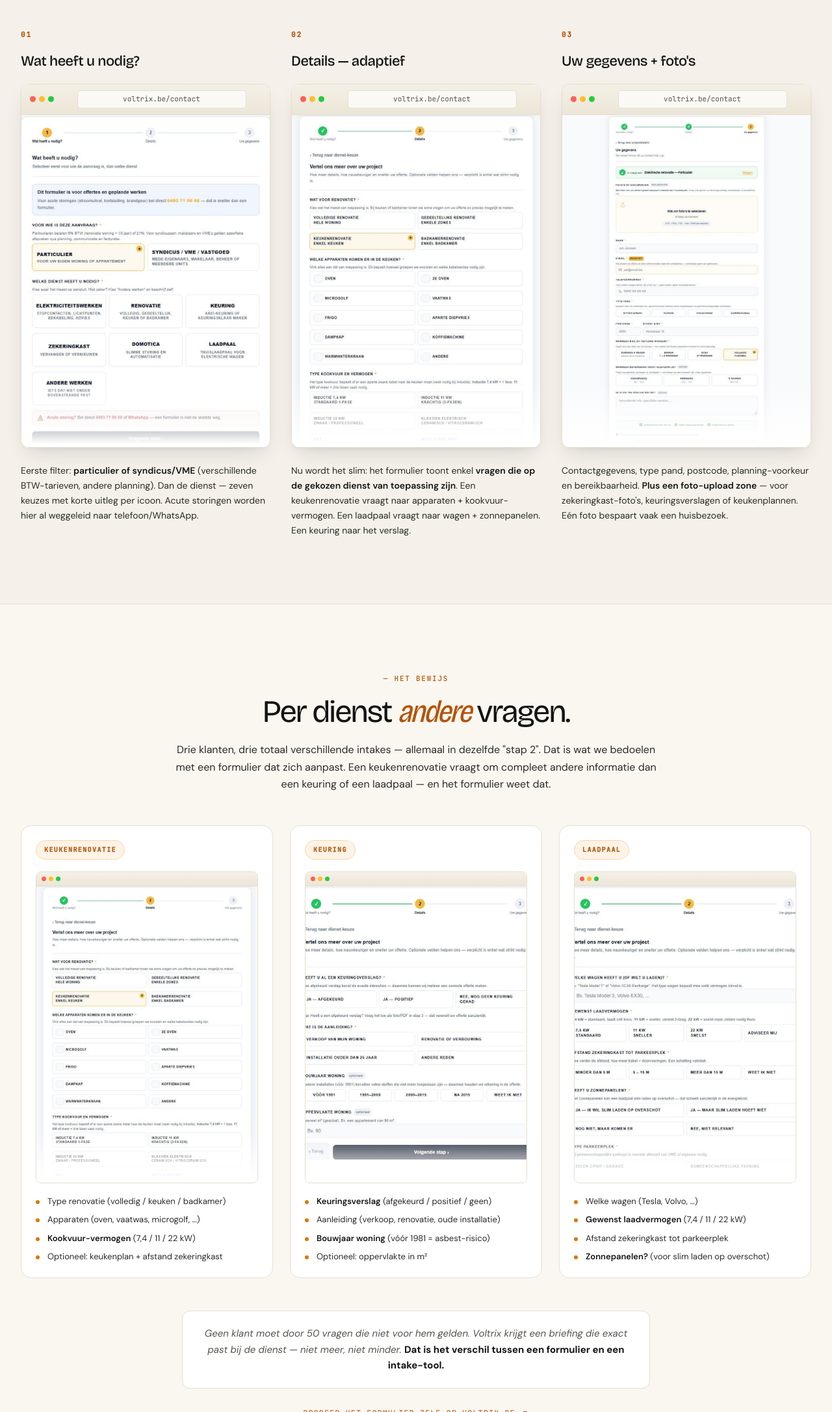
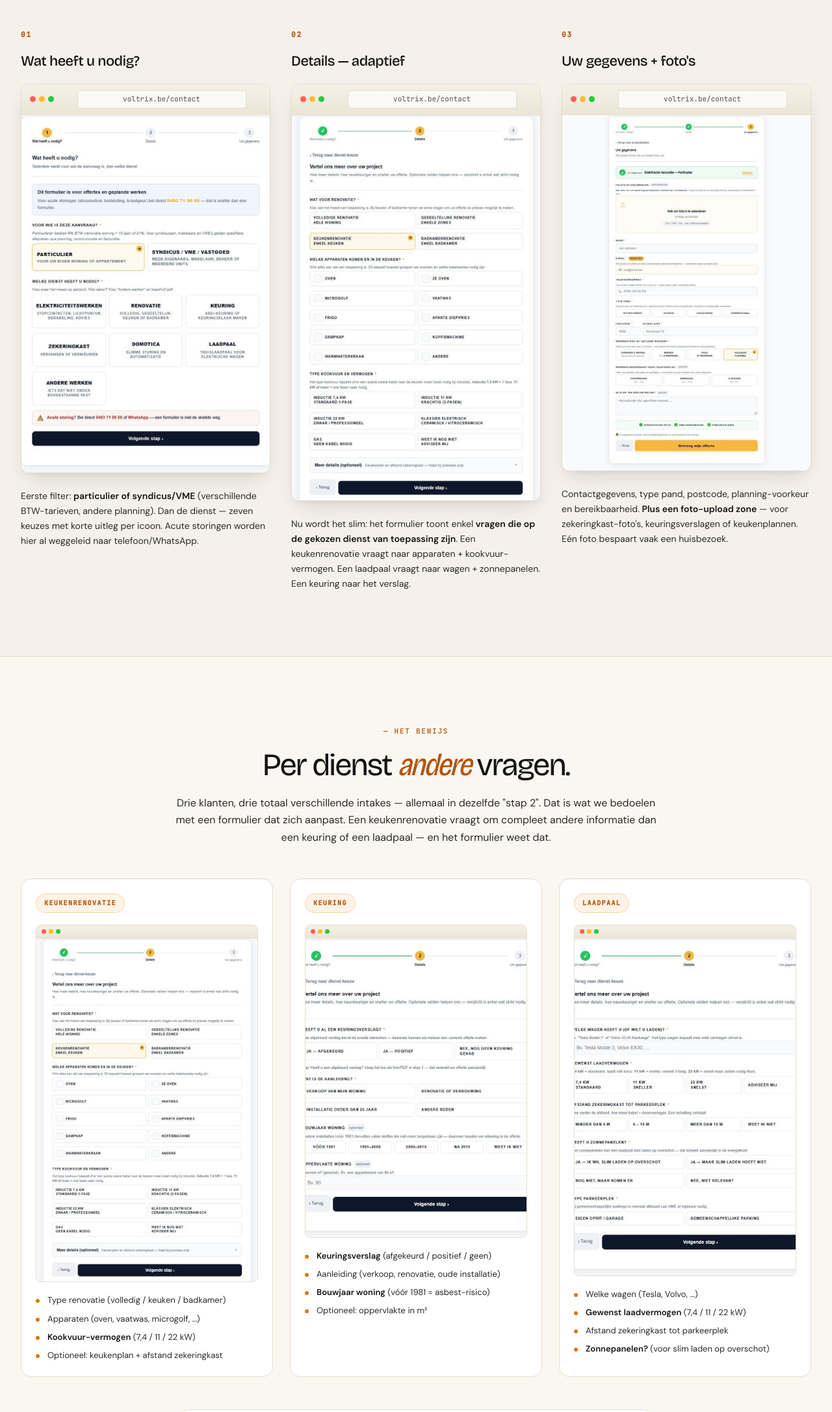
Before and after one commit to stefweyts/Webcraftiq, a plain HTML site: page cases/voltrix.html in a window 1280 px wide. Shown: the part 4900-7073 px from the top of the page at 65% size. Drawn offline with nearby package versions, Linux system fonts and the light colour scheme.

Commit message:
Add files via upload

```diff
--- a/cases/voltrix.html
+++ b/cases/voltrix.html
@@ -1,7 +1,7 @@
 <!DOCTYPE html>
 <html lang="nl-BE">
 <head>
-<!-- Webcraftiq v2.11 | 2026-05-09 | Stef Weyts -->
+<!-- Webcraftiq v2.11.1 | 2026-05-09 | Stef Weyts -->
 
 <meta charset="UTF-8" />
 <meta name="viewport" content="width=device-width, initial-scale=1.0" />
@@ -114,36 +114,13 @@ section.story-section { padding: 100px 0; border-bottom: 1px solid var(--line);
   overflow: hidden;
   box-shadow: 0 14px 32px -12px rgba(20,20,20,0.18), 0 4px 8px -4px rgba(20,20,20,0.06);
   transition: transform 0.4s var(--ease), box-shadow 0.4s var(--ease);
-  height: 560px;
-  position: relative;
-  display: flex;
-  flex-direction: column;
 }
 .flow-browser:hover { transform: translateY(-4px); box-shadow: 0 22px 44px -16px rgba(20,20,20,0.22), 0 8px 14px -8px rgba(20,20,20,0.08); }
-.flow-browser-bar { display: flex; align-items: center; gap: 12px; padding: 9px 13px; background: linear-gradient(to bottom, #f5f0e6, #ece6d8); border-bottom: 1px solid var(--line); flex-shrink: 0; z-index: 2; position: relative; }
+.flow-browser-bar { display: flex; align-items: center; gap: 12px; padding: 9px 13px; background: linear-gradient(to bottom, #f5f0e6, #ece6d8); border-bottom: 1px solid var(--line); }
 .flow-dots { display: flex; gap: 5px; flex-shrink: 0; }
 .flow-dot { width: 9px; height: 9px; border-radius: 50%; }
 .flow-url { flex: 1; background: rgba(255,255,255,0.7); border: 1px solid rgba(214, 205, 184, 0.6); border-radius: 5px; padding: 4px 10px; font-family: var(--font-mono); font-size: 11px; color: var(--ink-3); text-align: center; max-width: 260px; margin: 0 auto; }
-.flow-browser img { display: block; width: 100%; height: auto; background: #fff; }
-.flow-browser-scroll {
-  flex: 1;
-  overflow: hidden;
-  position: relative;
-}
-.flow-browser-scroll::after {
-  content: "";
-  position: absolute;
-  bottom: 0;
-  left: 0;
-  right: 0;
-  height: 100px;
-  background: linear-gradient(to bottom, rgba(255,255,255,0), var(--bg-card) 95%);
-  pointer-events: none;
-  z-index: 1;
-}
-@media (max-width: 1100px) {
-  .flow-browser { height: 640px; }
-}
+.flow-browser img { display: block; width: 100%; height: auto; }
 .flow-step-desc { font-size: 14px; line-height: 1.65; color: var(--ink-2); margin: 6px 0 0; }
 .flow-step-desc strong { color: var(--ink); font-weight: 600; }
 
@@ -163,10 +140,6 @@ section.story-section { padding: 100px 0; border-bottom: 1px solid var(--line);
   border: 1px solid var(--line);
   border-radius: 8px;
   overflow: hidden;
-  position: relative;
-  height: 480px;
-  display: flex;
-  flex-direction: column;
 }
 .adaptive-bar {
   display: flex;
@@ -174,10 +147,6 @@ section.story-section { padding: 100px 0; border-bottom: 1px solid var(--line);
   padding: 6px 8px;
   background: linear-gradient(to bottom, #f5f0e6, #ece6d8);
   border-bottom: 1px solid var(--line);
-  height: 22px;
-  flex-shrink: 0;
-  z-index: 2;
-  position: relative;
 }
 .adaptive-dots { display: flex; gap: 4px; }
 .adaptive-dot { width: 7px; height: 7px; border-radius: 50%; }
@@ -185,22 +154,6 @@ section.story-section { padding: 100px 0; border-bottom: 1px solid var(--line);
   display: block;
   width: 100%;
   height: auto;
-}
-.adaptive-browser-scroll {
-  flex: 1;
-  overflow: hidden;
-  position: relative;
-}
-.adaptive-browser::after {
-  content: "";
-  position: absolute;
-  bottom: 0;
-  left: 0;
-  right: 0;
-  height: 80px;
-  background: linear-gradient(to bottom, rgba(255,255,255,0), var(--bg-card) 90%);
-  pointer-events: none;
-  z-index: 1;
 }
 .adaptive-list { list-style: none; padding: 0; margin: 0; display: flex; flex-direction: column; gap: 8px; }
 .adaptive-list li { font-size: 13px; line-height: 1.55; color: var(--ink-2); padding-left: 18px; position: relative; }
@@ -631,9 +584,7 @@ body.menu-open .mobile-menu-list li:nth-child(6) { transition-delay: 0.26s; }
             </div>
             <div class="flow-url">voltrix.be/contact</div>
           </div>
-          <div class="flow-browser-scroll">
             <img src="/images/voltrix-form-step1-dienst.jpg" alt="Stap 1 — particulier vs syndicus + keuze uit 7 diensten" loading="lazy" />
-          </div>
         </div>
         <p class="flow-step-desc">
           Eerste filter: <strong>particulier of syndicus/VME</strong> (verschillende BTW-tarieven, andere planning). Dan de dienst — zeven keuzes met korte uitleg per icoon. Acute storingen worden hier al weggeleid naar telefoon/WhatsApp.
@@ -653,9 +604,7 @@ body.menu-open .mobile-menu-list li:nth-child(6) { transition-delay: 0.26s; }
             </div>
             <div class="flow-url">voltrix.be/contact</div>
           </div>
-          <div class="flow-browser-scroll">
             <img src="/images/voltrix-form-step2-keuken.jpg" alt="Stap 2 — keukenrenovatie met apparaten en kookvuur-vermogen" loading="lazy" />
-          </div>
         </div>
         <p class="flow-step-desc">
           Nu wordt het slim: het formulier toont enkel <strong>vragen die op de gekozen dienst van toepassing zijn</strong>. Een keukenrenovatie vraagt naar apparaten + kookvuur-vermogen. Een laadpaal vraagt naar wagen + zonnepanelen. Een keuring naar het verslag.
@@ -675,9 +624,7 @@ body.menu-open .mobile-menu-list li:nth-child(6) { transition-delay: 0.26s; }
             </div>
             <div class="flow-url">voltrix.be/contact</div>
           </div>
-          <div class="flow-browser-scroll">
             <img src="/images/voltrix-form-step3-gegevens.jpg" alt="Stap 3 — uw gegevens met foto-upload zone" loading="lazy" />
-          </div>
         </div>
         <p class="flow-step-desc">
           Contactgegevens, type pand, postcode, planning-voorkeur en bereikbaarheid. <strong>Plus een foto-upload zone</strong> — voor zekeringkast-foto's, keuringsverslagen of keukenplannen. Eén foto bespaart vaak een huisbezoek.
@@ -710,9 +657,7 @@ body.menu-open .mobile-menu-list li:nth-child(6) { transition-delay: 0.26s; }
               <span class="adaptive-dot" style="background:#27c93f"></span>
             </div>
           </div>
-          <div class="adaptive-browser-scroll">
             <img src="/images/voltrix-form-step2-keuken.jpg" alt="Stap 2 voor keukenrenovatie" loading="lazy" />
-          </div>
         </div>
         <ul class="adaptive-list">
           <li>Type renovatie (volledig / keuken / badkamer)</li>
@@ -733,9 +678,7 @@ body.menu-open .mobile-menu-list li:nth-child(6) { transition-delay: 0.26s; }
               <span class="adaptive-dot" style="background:#27c93f"></span>
             </div>
           </div>
-          <div class="adaptive-browser-scroll">
             <img src="/images/voltrix-form-step2-keuring.jpg" alt="Stap 2 voor keuring" loading="lazy" />
-          </div>
         </div>
         <ul class="adaptive-list">
           <li><strong>Keuringsverslag</strong> (afgekeurd / positief / geen)</li>
@@ -756,9 +699,7 @@ body.menu-open .mobile-menu-list li:nth-child(6) { transition-delay: 0.26s; }
               <span class="adaptive-dot" style="background:#27c93f"></span>
             </div>
           </div>
-          <div class="adaptive-browser-scroll">
             <img src="/images/voltrix-form-step2-laadpaal.jpg" alt="Stap 2 voor laadpaal" loading="lazy" />
-          </div>
         </div>
         <ul class="adaptive-list">
           <li>Welke wagen (Tesla, Volvo, …)</li>
```
Also changed, not shown: cases/gevanti.html (+1 -1 lines). Lines whose indentation alone changed are shown as unchanged.
